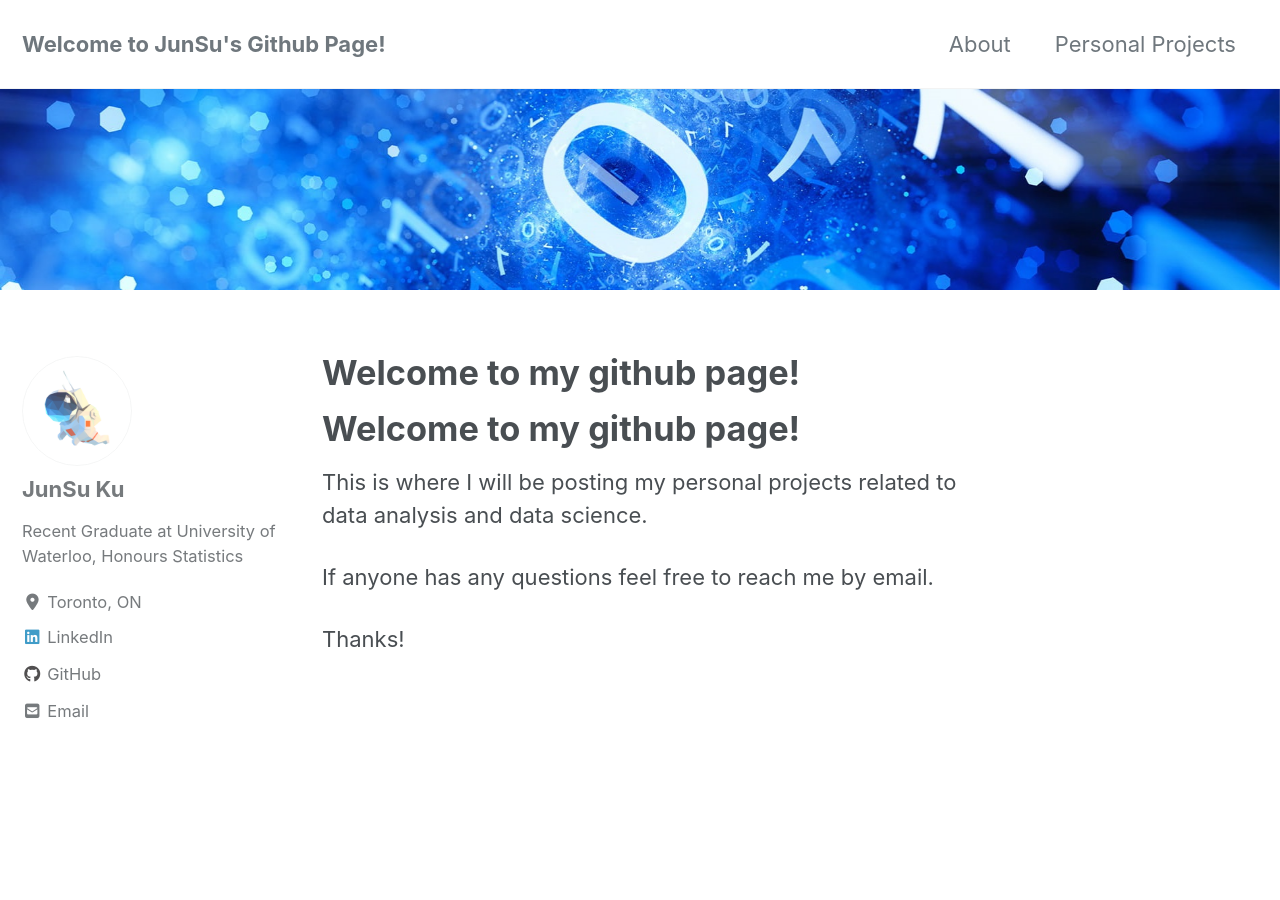
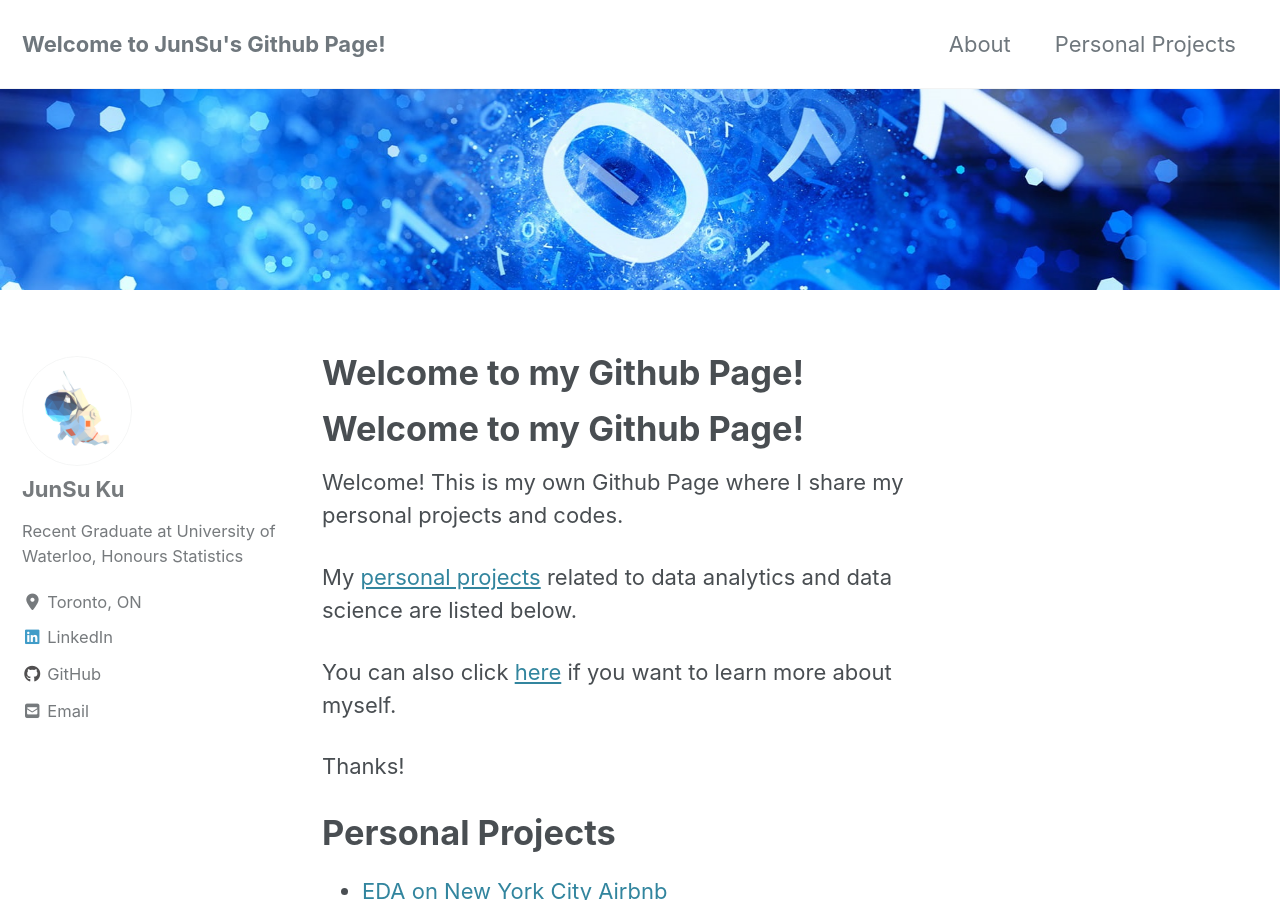
Before and after one commit to junsu-ku/junsu-ku.github.io, a Jekyll site: the page built from index.md, in a window 1280 px wide and 900 px high. Built offline with Jekyll 4.4.1, drawn with Linux system fonts in a browser that asks for light colours; cached includes are drawn as plain includes; nearby versions of some CDN libraries; our own code applies the rules of GitHub Pages for plain Markdown files; some of the changed text lies outside the part shown.

Commit message:
updated profiles

```diff
--- a/index.md
+++ b/index.md
@@ -5,10 +5,20 @@ header:
   image: "/images/header.jpg"
 ---
 
-# Welcome to my github page!
+# Welcome to my Github Page! #
 
-This is where I will be posting my personal projects related to data analysis and data science.
+Welcome! This is my own Github Page where I share my personal projects and codes.
 
-If anyone has any questions feel free to reach me by email.
+My [personal projects](https://junsu-ku.github.io/projects/) related to data analytics and data science are listed below.
+
+You can also click [here](https://junsu-ku.github.io/about/) if you want to learn more about myself.
 
 Thanks!
+
+
+
+# Personal Projects #
+
+- [EDA on New York City Airbnb](https://junsu-ku.github.io/NYC-Airbnb-EDA-in-R/)
+
+- [Apple Appstore Mobile Games](https://junsu-ku.github.io/17K-Mobile-Strategy-Games/)
```
Also changed, not shown: _pages/about.md (+11 -1 lines), _pages/projects.md (+5 -3 lines).
